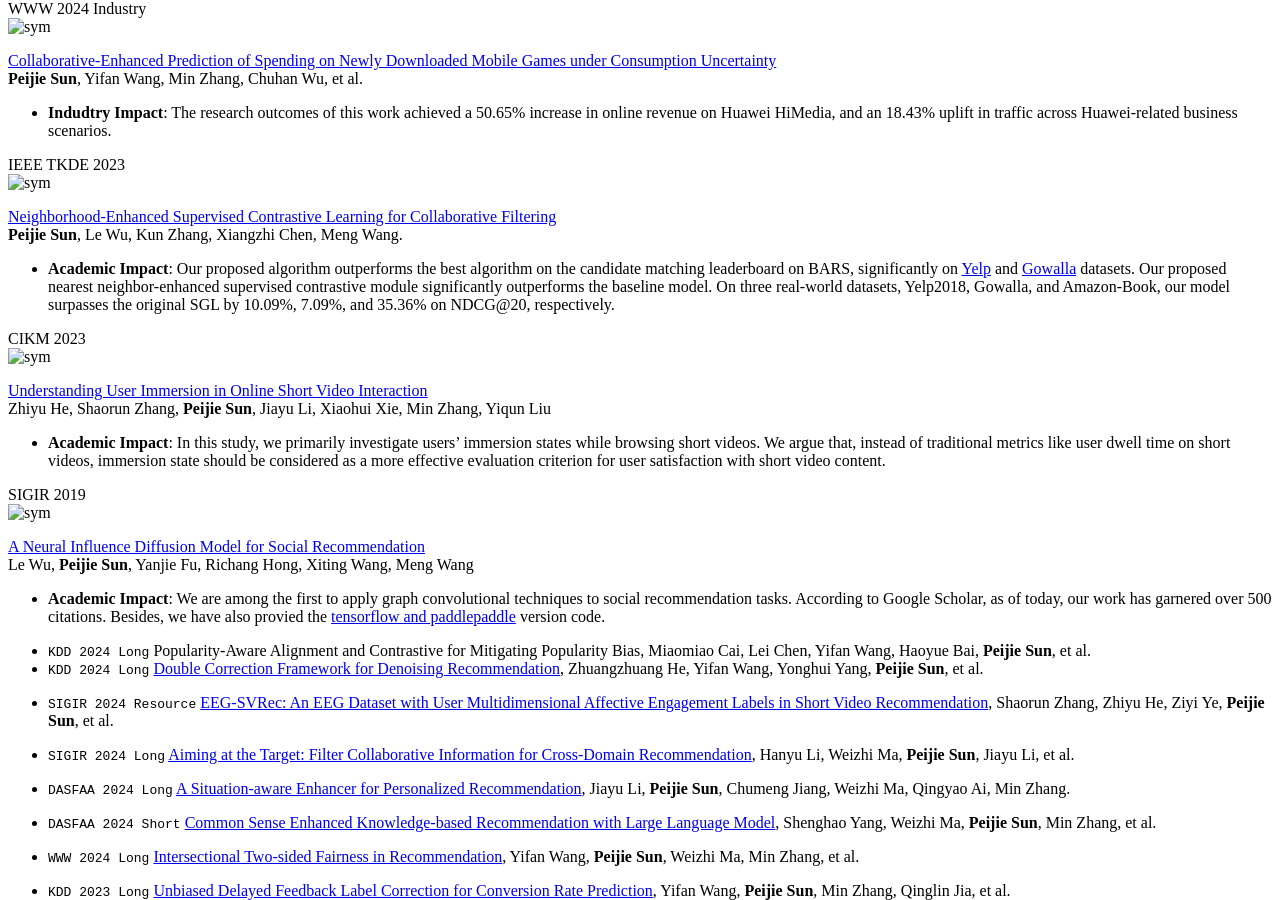
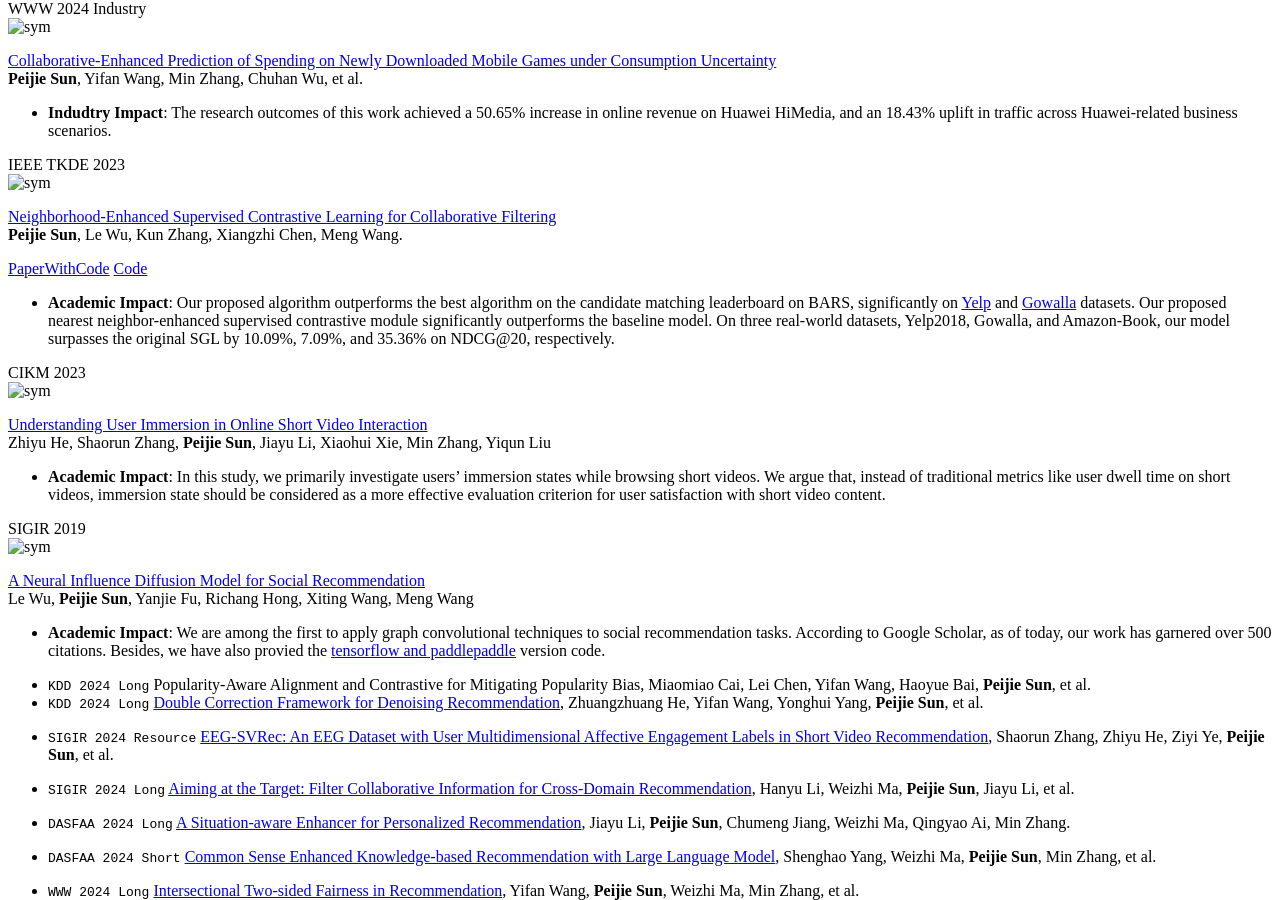
Before and after one commit to PeiJieSun/peijiesun.github.io, a Jekyll site: the page built from _pages/includes/pub.md, in a window 1280 px wide and 900 px high, scrolled down 682 px. Built offline with Jekyll 4.4.1, drawn with Linux system fonts in a browser that asks for light colours; our own code applies the rules of GitHub Pages for plain Markdown files; comment, search, counter and statistics services are not loaded.

Commit message:
Update pub.md

```diff
--- a/_pages/includes/pub.md
+++ b/_pages/includes/pub.md
@@ -29,6 +29,9 @@ Shenghao Yang, Weizhi Ma, **Peijie Sun**, Qingyao Ai, et al.
 
 [Neighborhood-Enhanced Supervised Contrastive Learning for Collaborative Filtering](https://ieeexplore.ieee.org/abstract/document/10255367) \\
 **Peijie Sun**, Le Wu, Kun Zhang, Xiangzhi Chen, Meng Wang.
+
+[PaperWithCode](https://paperswithcode.com/sota/collaborative-filtering-on-yelp2018?p=neighborhood-enhanced-supervised-contrastive)
+[Code](https://github.com/PeiJieSun/NESCL)
 
 - **Academic Impact**: Our proposed algorithm outperforms the best algorithm on the candidate matching leaderboard on BARS, significantly on [Yelp](https://openbenchmark.github.io/BARS/Matching/leaderboard/yelp18_m1.html) and [Gowalla](https://openbenchmark.github.io/BARS/Matching/leaderboard/gowalla_m1.html) datasets. Our proposed nearest neighbor-enhanced supervised contrastive module significantly outperforms the baseline model. On three real-world datasets, Yelp2018, Gowalla, and Amazon-Book, our model surpasses the original SGL by 10.09%, 7.09%, and 35.36% on NDCG@20, respectively.
 
```
